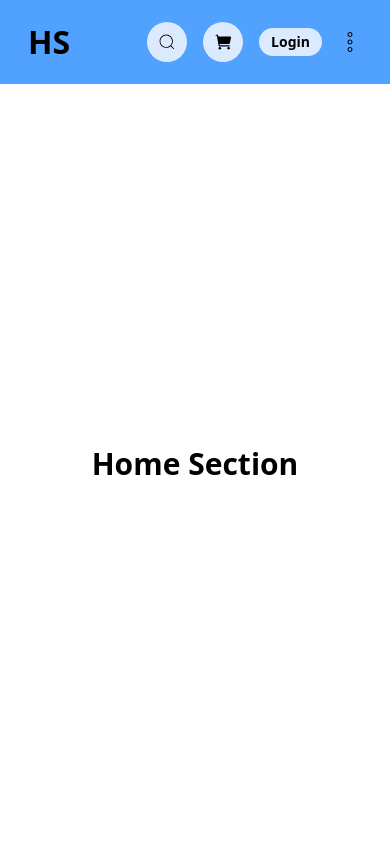
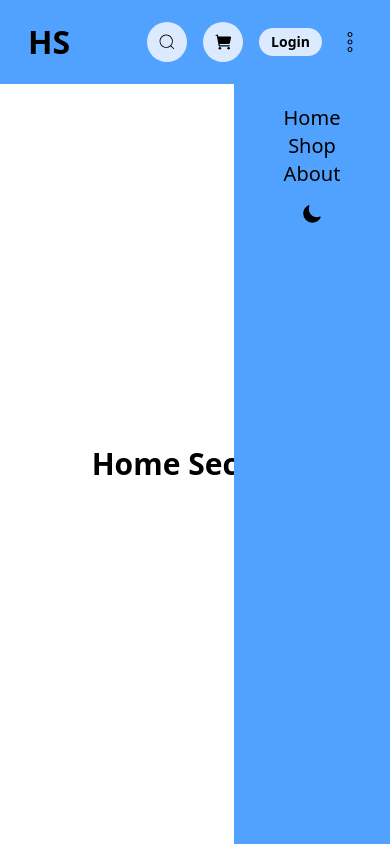
Before and after one commit to hrefabdullah/ecommerce-website, a React (Vite) app: page / in a window 390 px wide. Both pictures are taken after a click on the button 350 px from the left and 42 px from the top of the page. Built offline with nearby package versions, Linux system fonts and the light colour scheme.

Commit message:
added menu sidebar

```diff
--- a/src/components/About.jsx
+++ b/src/components/About.jsx
@@ -9,7 +9,7 @@ const About = () => {
   return (
     <div>
         <Navbar />
-        <div className={`${mode ? 'bg-[#0a1223]' : "bg-white"} w-full h-[90vh] flex justify-center items-center`}>
+        <div className={`${mode ? 'bg-[#101010]' : "bg-white"} w-full h-[90vh] flex justify-center items-center`}>
             <h1 className={`text-3xl font-semibold ${mode ? "text-white" : 'text-black'}`}>About Section</h1>
         </div>
     </div>
--- a/src/components/Home.jsx
+++ b/src/components/Home.jsx
@@ -9,7 +9,7 @@ const Home = () => {
   return (
     <div>
         <Navbar />
-        <div className={`${mode ? 'bg-[#0a1223]' : "bg-white"} w-full h-[90vh] flex justify-center items-center`}>
+        <div className={`${mode ? 'bg-[#101010]' : "bg-white"} w-full h-[90vh] flex justify-center items-center`}>
             <h1 className={`text-3xl font-semibold ${mode ? "text-white" : 'text-black'}`}>Home Section</h1>
         </div>
     </div>
--- a/src/components/Navbar.jsx
+++ b/src/components/Navbar.jsx
@@ -4,15 +4,18 @@ import { CiSearch } from "react-icons/ci";
 import { CiMenuKebab } from "react-icons/ci";
 import { IoMoon } from "react-icons/io5";
 import { NavLink } from 'react-router';
-import { useSelector, useDispatch } from 'react-redux';
+import { useDispatch, useSelector } from 'react-redux';
 import { day } from '../redux/darkMode';
+import { menuOn } from '../redux/menuSide';
 
 const Navbar = () => {
 
   const dispatch = useDispatch()
+  const menu = useSelector((state) => state.menuSide.value)
+
 
   return (
-    <div className='w-[100%] min-w-[350px] h-[10vh] min-h-[70px] bg-blue-400 grid grid-cols-2 px-7 py-1'>
+    <div className='z-10 w-[100%] min-w-[350px] h-[10vh] min-h-[70px] bg-blue-400 grid grid-cols-2 px-7 py-1'>
       <h1 className='text-[2rem] font-bold self-center'>HS</h1>
       <div className='flex items-center gap-4 justify-self-end'>
         <div className='flex items-center gap-1 justify-self-center '>
@@ -27,9 +30,17 @@ const Navbar = () => {
         </ul>
         <IoCart className='w-10 h-10 bg-blue-100 p-2.5 rounded-full' />
         <button className='bg-blue-100 px-3 py-1 rounded-3xl text-sm md:text-md font-semibold'>Login</button>
-        <button className='lg:hidden'>
+        <button onClick={() => dispatch(menuOn())} className='lg:hidden'>
           <CiMenuKebab className='h-6 w-6' />
         </button>
+        <div className={`${menu ? 'absolute' : 'hidden'} lg:hidden bg-blue-400 w-[40vw] h-[90vh] min-h-[80vh] z-1 top-[10vh] right-0`}>
+          <ul className='p-5 flex flex-col items-center text-xl'>
+            <NavLink to={'/'} className='hover:font-semibold'>Home</NavLink>
+            <NavLink to={'/shop'} className='hover:font-semibold'>Shop</NavLink>
+            <NavLink to={'/about'} className='hover:font-semibold'>About</NavLink>
+            <button className='pt-4' onClick={() => dispatch(day())}><IoMoon /></button>
+          </ul>
+        </div>
       </div>
     </div>
   )
--- a/src/components/Shop.jsx
+++ b/src/components/Shop.jsx
@@ -9,7 +9,7 @@ const Shop = () => {
   return (
     <div>
         <Navbar />
-        <div className={`${mode ? 'bg-[#0a1223]' : "bg-white"} w-full h-[90vh] flex justify-center items-center`}>
+        <div className={`${mode ? 'bg-[#101010]' : "bg-white"} w-full h-[90vh] flex justify-center items-center`}>
             <h1 className={`text-3xl font-semibold ${mode ? "text-white" : 'text-black'}`}>Store Section</h1>
         </div>
     </div>
--- /dev/null
+++ b/src/redux/loginPage.js
@@ -0,0 +1,8 @@
+import { createSlice } from "@reduxjs/toolkit";
+
+export const loginPage = createSlice({
+    name: 'loginPage',
+    initialState: {
+        value:  false
+    }
+})
--- /dev/null
+++ b/src/redux/menuSide.js
@@ -0,0 +1,17 @@
+import { createSlice } from "@reduxjs/toolkit";
+
+export const menuSide = createSlice({
+    name: 'menuSide',
+    initialState: {
+        value: false
+    },
+    reducers: {
+        menuOn: (state) => {
+            state.value = !state.value
+        }
+    }
+})
+
+export const { menuOn } = menuSide.actions
+
+export default menuSide.reducer
--- a/src/redux/store.js
+++ b/src/redux/store.js
@@ -1,8 +1,10 @@
 import { configureStore } from "@reduxjs/toolkit";
 import  darkModeReducer  from "./darkMode";
+import menuSideReducer from './menuSide'
 
 export default configureStore({
     reducer: {
-        darkMode: darkModeReducer
+        darkMode: darkModeReducer,
+        menuSide: menuSideReducer
     }
 })
```
